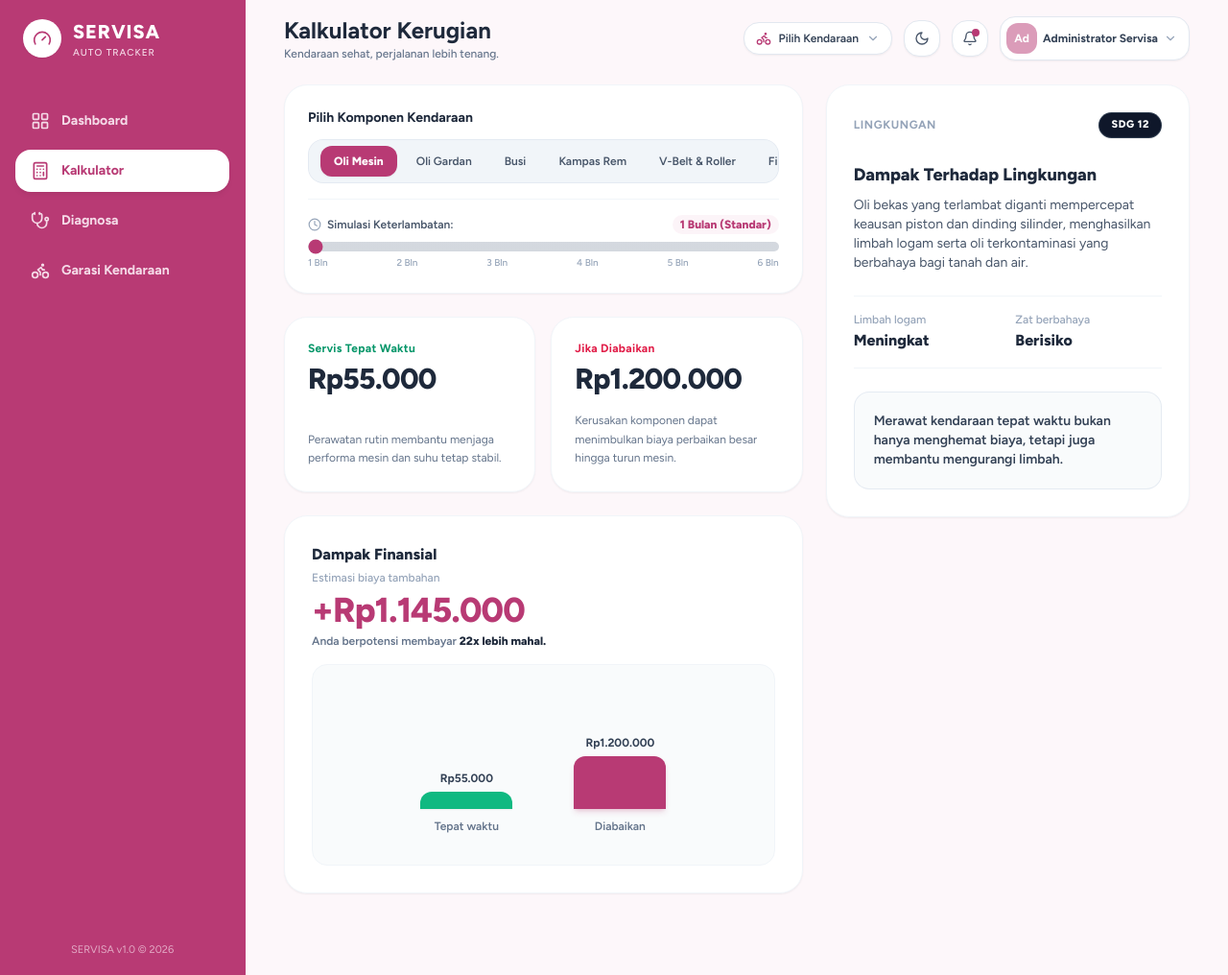
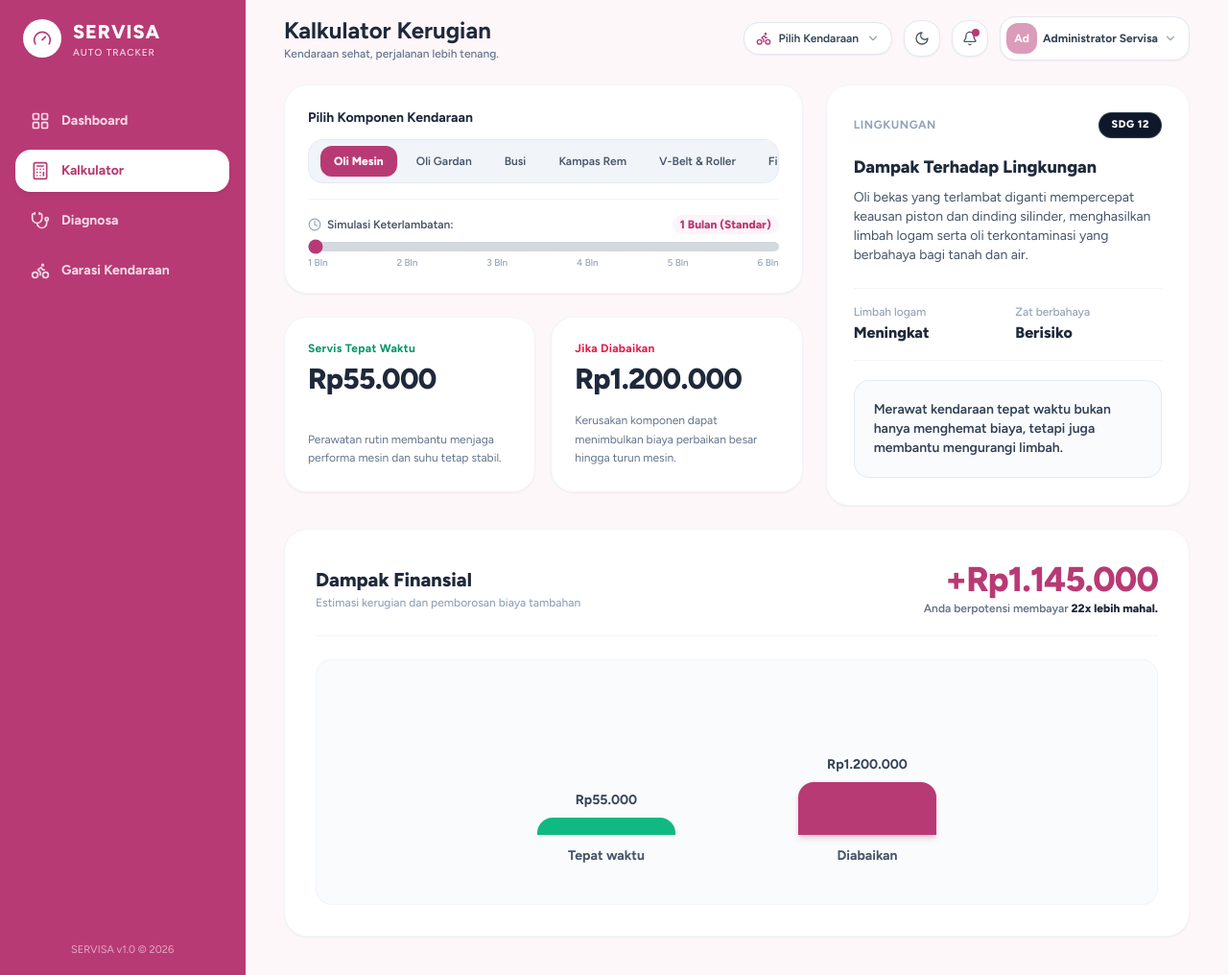
Before and after one commit to bintangalsyahadat/system-vehicle-maintenance, a Laravel app: page /kalkulator in a window 1280 px wide. Shown: the whole page at 96% size. Run offline with Laravel 12, Linux system fonts and the light colour scheme; a user stored in the database is signed in; data comes from the database, SQL or seed files in the repository; style sheets or scripts are compiled from the project's sources.

Commit message:
[IMP] expand financial impact card and comparison chart to full width

```diff
--- a/resources/views/pages/calculator.blade.php
+++ b/resources/views/pages/calculator.blade.php
@@ -100,63 +100,13 @@
 
             </div>
 
-            <!-- KARTU 3: DAMPAK FINANSIAL & GRAFIK BATANG (BAR CHART) -->
-            <div class="bg-white dark:bg-[#1E293B] rounded-3xl p-6 sm:p-7 border border-slate-100 dark:border-slate-700/80 shadow-sm transition-colors space-y-4">
-
-                <div>
-                    <h3 class="text-base font-black text-slate-800 dark:text-white">Dampak Finansial</h3>
-                    <span class="text-xs text-slate-400 font-medium block mt-1">Estimasi biaya tambahan</span>
-
-                    <div class="text-3xl sm:text-4xl font-black text-brand-main dark:text-brand-accent tracking-tight mt-1.5"
-                         x-text="'+' + formatRupiah(additionalCost)">
-                    </div>
-
-                    <p class="text-xs font-semibold text-slate-500 dark:text-slate-400 mt-1">
-                        Anda berpotensi membayar <span class="font-extrabold text-slate-800 dark:text-white" x-text="costMultiplier + 'x lebih mahal.'"></span>
-                    </p>
-                </div>
-
-                <!-- Wadah Visualisasi Grafik Batang (Persis Desain Foto) -->
-                <div class="bg-slate-50/80 dark:bg-slate-900/60 rounded-2xl p-6 border border-slate-100 dark:border-slate-700/80 mt-4">
-                    <div class="flex items-end justify-center space-x-12 sm:space-x-16 min-h-[160px] pt-6 pb-2">
-
-                        <!-- Batang 1: Tepat Waktu (Hijau) -->
-                        <div class="flex flex-col items-center">
-                            <span class="text-xs font-bold text-slate-700 dark:text-slate-300 mb-2 leading-none"
-                                  x-text="formatRupiah(routineCost)">
-                            </span>
-                            <div class="w-20 sm:w-24 bg-emerald-500 rounded-t-xl transition-all duration-500 shadow-sm"
-                                 :style="'height: ' + barHeightRoutine + 'px; min-height: 14px;'">
-                            </div>
-                            <span class="text-xs font-semibold text-slate-500 dark:text-slate-400 mt-2.5">
-                                Tepat waktu
-                            </span>
-                        </div>
-
-                        <!-- Batang 2: Diabaikan (Merah / Brand) -->
-                        <div class="flex flex-col items-center">
-                            <span class="text-xs font-bold text-slate-700 dark:text-slate-300 mb-2 leading-none"
-                                  x-text="formatRupiah(neglectCost)">
-                            </span>
-                            <div class="w-20 sm:w-24 bg-brand-main rounded-t-xl transition-all duration-500 shadow-md shadow-brand-main/20"
-                                 :style="'height: ' + barHeightNeglect + 'px; min-height: 50px;'">
-                            </div>
-                            <span class="text-xs font-semibold text-slate-500 dark:text-slate-400 mt-2.5">
-                                Diabaikan
-                            </span>
-                        </div>
-
-                    </div>
-                </div>
-
-            </div>
-
         </div>
 
         <!-- ==================== KOLOM KANAN (LINGKUNGAN & SDG 12) ==================== -->
         <div class="lg:col-span-5">
-            <div class="bg-white dark:bg-[#1E293B] rounded-3xl p-6 sm:p-7 border border-slate-100 dark:border-slate-700/80 shadow-sm transition-colors space-y-6">
+            <div class="bg-white dark:bg-[#1E293B] rounded-3xl p-6 sm:p-7 border border-slate-100 dark:border-slate-700/80 shadow-sm transition-colors space-y-6 flex flex-col justify-between h-full">
 
+                <div>
                     <!-- Header Card: Tag Lingkungan & SDG 12 Badge -->
                     <div class="flex items-center justify-between">
                         <span class="text-xs font-bold text-slate-400 uppercase tracking-wider">Lingkungan</span>
@@ -166,7 +116,7 @@
                     </div>
 
                     <!-- Judul & Deskripsi Lingkungan -->
-                <div class="space-y-2">
+                    <div class="space-y-2 mt-4">
                         <h2 class="text-lg font-black text-slate-800 dark:text-white">
                             Dampak Terhadap Lingkungan
                         </h2>
@@ -174,9 +124,11 @@
                            x-text="currentItem ? currentItem.environmental_desc : ''">
                         </p>
                     </div>
+                </div>
 
+                <div>
                     <!-- 2 Metrik Status (Limbah Logam & Zat Berbahaya) -->
-                <div class="grid grid-cols-2 gap-4 py-4 border-y border-slate-100 dark:border-slate-700/80">
+                    <div class="grid grid-cols-2 gap-4 py-4 border-y border-slate-100 dark:border-slate-700/80 mb-5">
                         <div>
                             <span class="text-xs text-slate-400 font-medium block">Limbah logam</span>
                             <span class="text-sm sm:text-base font-extrabold text-slate-800 dark:text-white mt-0.5 block"
@@ -197,6 +149,61 @@
                         <p class="text-xs sm:text-sm font-semibold text-slate-700 dark:text-slate-200 leading-relaxed">
                             Merawat kendaraan tepat waktu bukan hanya menghemat biaya, tetapi juga membantu mengurangi limbah.
                         </p>
+                    </div>
+                </div>
+
+            </div>
+        </div>
+
+    </div>
+
+    <!-- ==================== BAGIAN BAWAH: DAMPAK FINANSIAL & GRAFIK KOMPARASI FULL WIDTH ==================== -->
+    <div class="bg-white dark:bg-[#1E293B] rounded-3xl p-6 sm:p-8 border border-slate-100 dark:border-slate-700/80 shadow-sm transition-colors space-y-6">
+
+        <div class="flex flex-col sm:flex-row sm:items-center justify-between gap-4 border-b border-slate-100 dark:border-slate-700/80 pb-5">
+            <div>
+                <h3 class="text-lg sm:text-xl font-black text-slate-800 dark:text-white">Dampak Finansial</h3>
+                <span class="text-xs text-slate-400 font-medium block mt-0.5">Estimasi kerugian dan pemborosan biaya tambahan</span>
+            </div>
+
+            <div class="flex flex-col sm:items-end">
+                <div class="text-3xl sm:text-4xl font-black text-brand-main dark:text-brand-accent tracking-tight"
+                     x-text="'+' + formatRupiah(additionalCost)">
+                </div>
+                <p class="text-xs font-semibold text-slate-500 dark:text-slate-400 mt-0.5">
+                    Anda berpotensi membayar <span class="font-extrabold text-slate-800 dark:text-white" x-text="costMultiplier + 'x lebih mahal.'"></span>
+                </p>
+            </div>
+        </div>
+
+        <!-- Wadah Visualisasi Grafik Batang Lebar Penuh (Full Width Chart) -->
+        <div class="bg-slate-50/80 dark:bg-slate-900/60 rounded-2xl p-6 sm:p-8 border border-slate-100 dark:border-slate-700/80">
+            <div class="flex items-end justify-center space-x-16 sm:space-x-32 min-h-[190px] pt-4 pb-2">
+
+                <!-- Batang 1: Tepat Waktu (Hijau) -->
+                <div class="flex flex-col items-center">
+                    <span class="text-xs sm:text-sm font-bold text-slate-700 dark:text-slate-300 mb-2 leading-none"
+                          x-text="formatRupiah(routineCost)">
+                    </span>
+                    <div class="w-24 sm:w-36 bg-emerald-500 rounded-t-2xl transition-all duration-500 shadow-sm"
+                         :style="'height: ' + barHeightRoutine + 'px; min-height: 18px;'">
+                    </div>
+                    <span class="text-xs sm:text-sm font-bold text-slate-600 dark:text-slate-300 mt-3">
+                        Tepat waktu
+                    </span>
+                </div>
+
+                <!-- Batang 2: Diabaikan (Merah / Brand) -->
+                <div class="flex flex-col items-center">
+                    <span class="text-xs sm:text-sm font-bold text-slate-700 dark:text-slate-300 mb-2 leading-none"
+                          x-text="formatRupiah(neglectCost)">
+                    </span>
+                    <div class="w-24 sm:w-36 bg-brand-main rounded-t-2xl transition-all duration-500 shadow-md shadow-brand-main/25"
+                         :style="'height: ' + barHeightNeglect + 'px; min-height: 50px;'">
+                    </div>
+                    <span class="text-xs sm:text-sm font-bold text-slate-600 dark:text-slate-300 mt-3">
+                        Diabaikan
+                    </span>
                 </div>
 
             </div>
```
Lines whose indentation alone changed are shown as unchanged.
